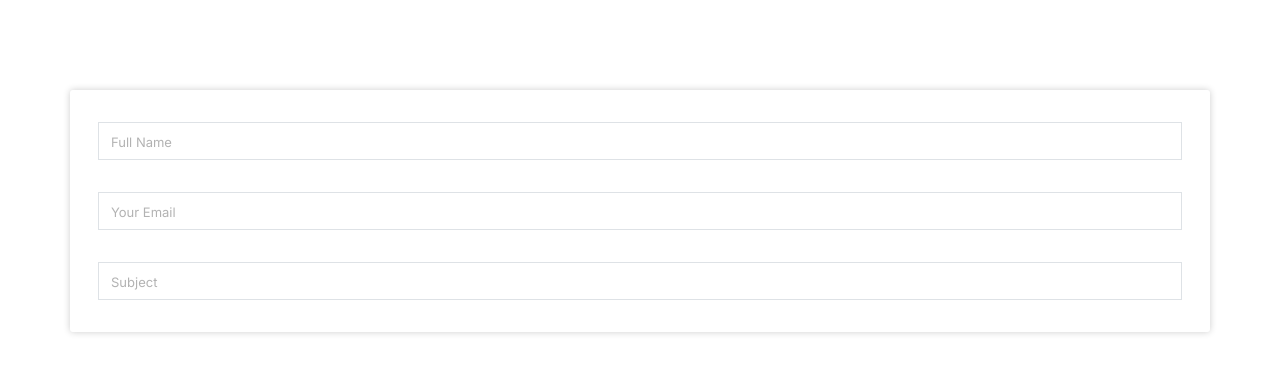
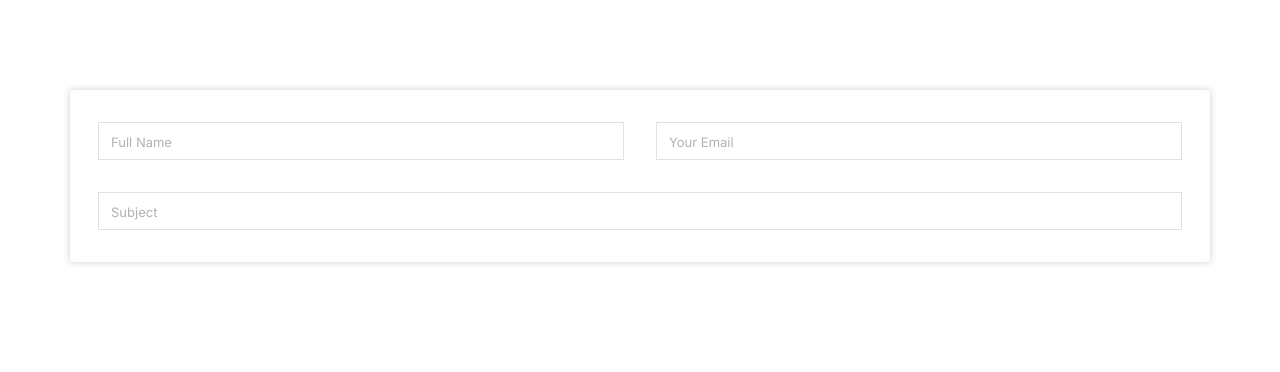
Before and after one commit to soufiane-amt/My-Portfolio, a Next.js app: page / in a window 1280 px wide. Shown: the top 372 px of the page. Built offline with nearby package versions, Linux system fonts and the light colour scheme.

Commit message:
Adding flex fill to the first two inputs

```diff
--- a/src/app/components/Contact.tsx
+++ b/src/app/components/Contact.tsx
@@ -82,16 +82,16 @@ function Messager ()
 {
     return (
         <div className={`container ${style.messager} d-flex flex-column justify-content-center py-3`}>
-            {/* <div className=''> */}
-                <div  className='d-flex justify-content-center my-3 mx-3'>
+            <div className='d-md-flex justify-content-md-between '>
+                <div  className='d-flex justify-content-center my-3 mx-3 flex-fill'>
                     <input type='text' placeholder='Full Name' className='form-control border rounded-0' required>
                     </input>
                 </div>
-                <div className='d-flex justify-content-center my-3 mx-3'>
+                <div className='d-flex justify-content-center my-3 mx-3 flex-fill'>
                     <input type='email' placeholder='Your Email' className='form-control border rounded-0' required>
                     </input>
                 </div>
-            {/* </div> */}
+            </div>
             <div className='d-flex justify-content-center my-3 mx-3'>
                 <input type='text' placeholder='Subject' className='form-control border rounded-0' required>
                 </input>
--- a/src/app/styles/Contact.module.css
+++ b/src/app/styles/Contact.module.css
@@ -51,6 +51,3 @@
     color: rgb(0, 0, 0, 0.3);
     font-size: small;
   }
-  .test{
-    display: inline-block;
-  }
```
